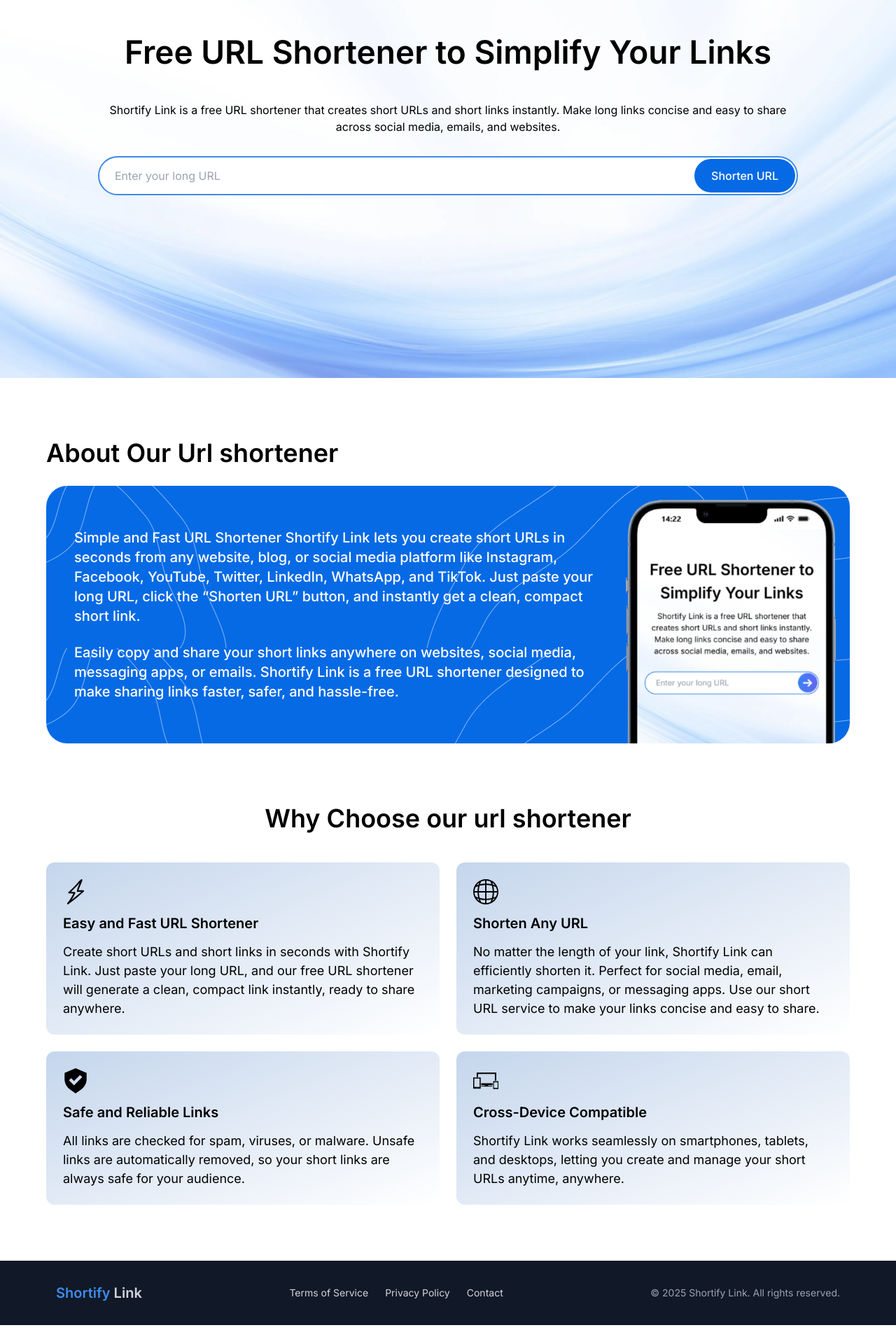
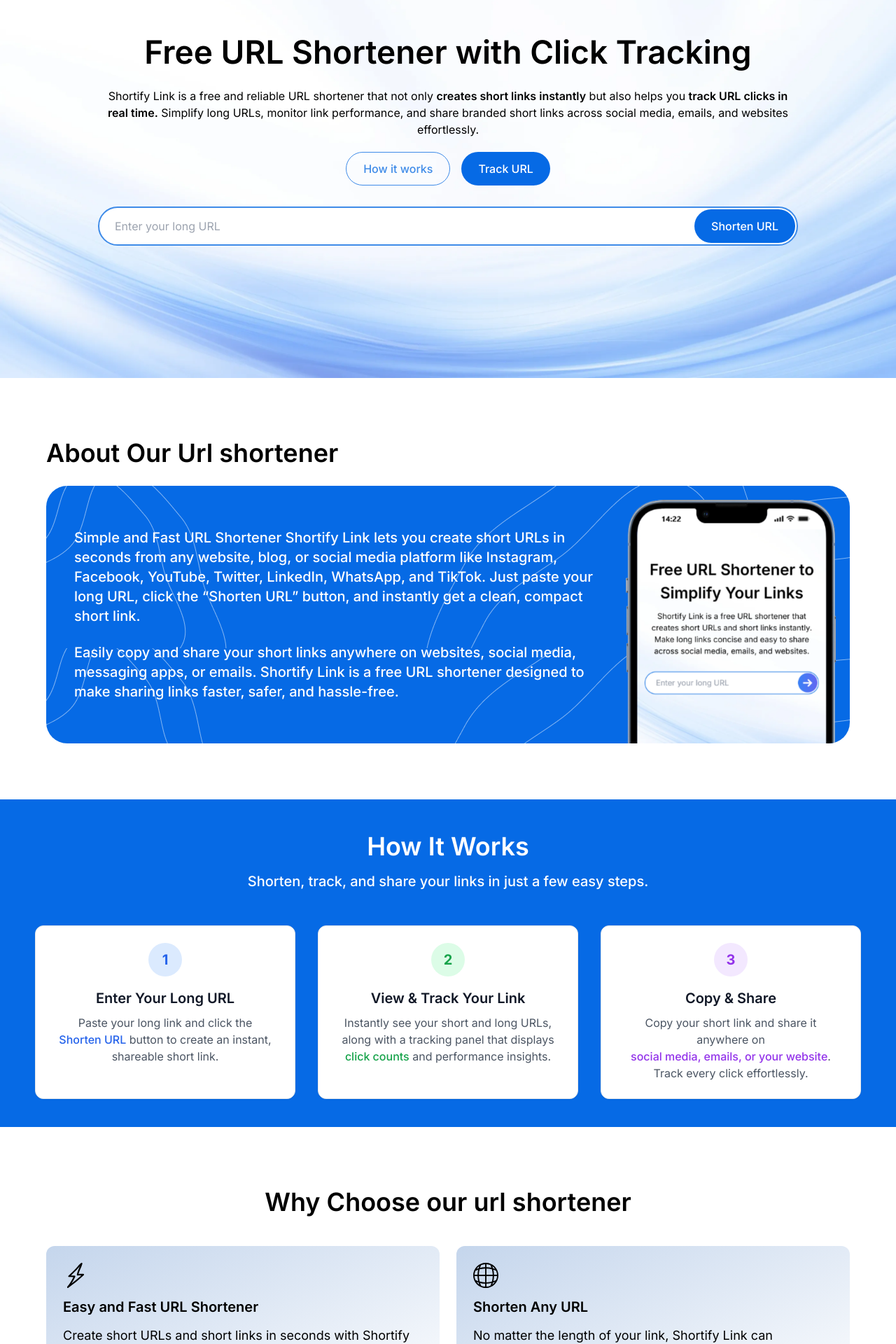
Before and after one commit to PraveenDurairaj1526/Shortify-Link, a Next.js app: page / in a window 1280 px wide. Shown: the part 120-2040 px from the top of the page at 70% size. Before the commit the page ends 2013 px from the top, so only its background shows below. Built offline with nearby package versions, Linux system fonts and the light colour scheme.

Commit message:
track url feature compleate

```diff
--- a/SvgIcons/getSvgIcons.js
+++ b/SvgIcons/getSvgIcons.js
@@ -169,7 +169,7 @@ export const SearchIcon = ({ className }) => {
           fill: "none",
           stroke: "currentColor",
           strokeMiterlimit: 10,
-          strokeWidth: 36
+          strokeWidth: 50
         }}
       />
       <line
@@ -182,7 +182,7 @@ export const SearchIcon = ({ className }) => {
           stroke: "currentColor",
           strokeLinecap: "round",
           strokeMiterlimit: 10,
-          strokeWidth: 36
+          strokeWidth: 50
         }}
       />
     </svg>
--- a/app/[id]/page.js
+++ b/app/[id]/page.js
@@ -3,7 +3,7 @@ import { collection, query, where, getDocs, doc, updateDoc, increment } from "fi
 import { redirect } from "next/navigation";
 
 export default async function RedirectPage({ params }) {
-    const q = query(collection(db, "manage__test_url"), where("id", "==", params.id));
+    const q = query(collection(db, "manage_url"), where("id", "==", params.id));
     const snapshot = await getDocs(q);
 
     if (!snapshot.empty) {
--- a/app/globals.css
+++ b/app/globals.css
@@ -27,4 +27,7 @@ html {
   .text-balance {
     text-wrap: balance;
   }
+  .word-break{
+    word-break: break-word;
+  }
 }
--- a/app/layout.js
+++ b/app/layout.js
@@ -11,7 +11,7 @@ export default function RootLayout({ children }) {
   return (
     <html lang="en">
       <head>
-        <link rel="icon" href="https://www.shortifylink.in/favicon.ico" ></link>
+        <link rel="icon" href="/favicon.ico" />
         <link rel="icon" type="image/png" sizes="512x512" href="/faviconChrom.png" />
         <link rel="icon" type="image/png" sizes="192x192" href="/faviconmobile.png" />
         <link rel="icon" type="image/png" sizes="32x32" href="/faviconxl.png" />
--- a/app/page.js
+++ b/app/page.js
@@ -1,16 +1,17 @@
 
 import About from "@/components/About";
+import HowItWorks from "@/components/HowItWorks";
 import ShortenerForm from "@/components/ShortenerForm";
 import WhyChoose from "@/components/WhyChoose";
 
 export const metadata = {
-  title: "Free URL Shortener | Shortify Link – Create, Shorten & Share Short URL",
-  description: "Shortify Link is a free and fast URL shortener to shorten long links instantly. Generate simple, clean short URL for websites, social media, and marketing use. Share short links easily and boost your online visibility.",
-  keywords: "url shortener, free url shortener, short url, short link, free custom URL shortener for affiliate marketing, best branded link shortener for bloggers, shortcut link free, url shortening site",
+  title: "Shortify Link | Free URL Shortener with Click Tracking & Analytics",
+  description: "Shortify Link is a free URL shortener that lets you shorten links instantly, create branded URLs, and track clicks in real time. Monitor link performance and share easily across social media, websites, and marketing campaigns.",
+  keywords: "url shortener, free url shortener, short url, short link, custom short links, branded url shortener, url click tracking, link tracking tool, url analytics, free custom url shortener for affiliate marketing, best branded link shortener for bloggers, url shortening site",
   authors: [{ name: "Shortify Link" }],
   openGraph: {
-    title: "Shortify Link | Free URL Shortener",
-    description: "Shorten long URLs instantly with Shortify Link",
+    title: "Shortify Link | Free URL Shortener with Click Tracking",
+    description: "Shortify Link is a free URL shortener that lets you shorten links instantly, create branded URLs, and track clicks in real time. Monitor link performance and share easily across social media, websites, and marketing campaigns.",
     url: "https://www.shortifylink.in/",
     siteName: "Shortify Link",
     images: [
@@ -32,6 +33,7 @@ export default function Home() {
     <main>
       <ShortenerForm />
       <About />
+      <HowItWorks/>
       <WhyChoose />
     </main>
   );
--- a/components/Footer.jsx
+++ b/components/Footer.jsx
@@ -1,6 +1,6 @@
 export default function Footer() {
     return (
-        <footer className="w-full bg-gray-900 text-gray-300 py-8">
+        <footer className="w-full bg-gray-900 text-gray-300 py-5">
             <div className="max-w-6xl mx-auto px-4 flex flex-col md:flex-row items-center justify-between space-y-4 md:space-y-0">
                 {/* Brand Logo */}
                 <div className="flex items-center space-x-2">
--- /dev/null
+++ b/components/HowItWorks.jsx
@@ -0,0 +1,59 @@
+import React from 'react'
+
+const HowItWorks = () => {
+    return (
+        <section className=" px-4 mt-10 sm:mt-20 bg-[#066ae5] py-10" id='howItWorks'>
+            <div className="max-w-[1180px] mx-auto  text-center">
+                <h2 className="text-[28px] sm:text-[36px] font-semibold mb-2 text-white">
+                    How It Works
+                </h2>
+                <p className="text-[20px] mb-12 text-white font-medium">
+                    Shorten, track, and share your links in just a few easy steps.
+                </p>
+                <div className="grid gap-8 md:grid-cols-3">
+                    {/* Step 1 */}
+                    <div className="bg-white border border-gray-200 rounded-xl p-6 shadow-sm hover:shadow-md transition">
+                        <div className="w-12 h-12 mx-auto mb-4 flex items-center justify-center bg-blue-100 text-blue-600 rounded-full text-xl font-bold">
+                            1
+                        </div>
+                        <h3 className="text-[20px] font-semibold text-gray-900 mb-2">
+                            Enter Your Long URL
+                        </h3>
+                        <p className="text-gray-600 text-[16px]">
+                            Paste your long link and click the <span className="font-medium text-blue-600 inline-block">Shorten URL</span> button to create an instant, shareable short link.
+                        </p>
+                    </div>
+
+                    {/* Step 2 */}
+                    <div className="bg-white border border-gray-200 rounded-xl p-6 shadow-sm hover:shadow-md transition">
+                        <div className="w-12 h-12 mx-auto mb-4 flex items-center justify-center bg-green-100 text-green-600 rounded-full text-xl font-bold">
+                            2
+                        </div>
+                        <h3 className="text-[20px] font-semibold text-gray-900 mb-2">
+                            View & Track Your Link
+                        </h3>
+                        <p className="text-gray-600 text-[16px]">
+                            Instantly see your short and long URLs, along with a tracking panel that displays <span className="font-medium text-green-600 inline-block">click counts</span> and performance insights.
+                        </p>
+                    </div>
+
+                    {/* Step 3 */}
+                    <div className="bg-white border border-gray-200 rounded-xl p-6 shadow-sm hover:shadow-md transition">
+                        <div className="w-12 h-12 mx-auto mb-4 flex items-center justify-center bg-purple-100 text-purple-600 rounded-full text-xl font-bold">
+                            3
+                        </div>
+                        <h3 className="text-[20px] font-semibold text-gray-900 mb-2">
+                            Copy & Share
+                        </h3>
+                        <p className="text-gray-600 text-[16px]">
+                            Copy your short link and share it anywhere  on <span className="font-medium text-purple-600 inline-block">social media, emails, or your website</span>. Track every click effortlessly.
+                        </p>
+                    </div>
+                </div>
+            </div>
+        </section>
+
+    )
+}
+
+export default HowItWorks
--- a/components/ShortenerForm.jsx
+++ b/components/ShortenerForm.jsx
@@ -5,6 +5,7 @@ import { db } from '@/lib/firebase.config';
 import { collection, addDoc, serverTimestamp } from "firebase/firestore";
 import { v4 as uuid4 } from "uuid";
 import { ArrowIcon, Loader } from '@/SvgIcons/getSvgIcons';
+import Link from 'next/link';
 
 const ShortenerForm = () => {
     const [url, setUrl] = useState("");
@@ -15,21 +16,18 @@ const ShortenerForm = () => {
 
     const handleSubmit = async (e) => {
         e.preventDefault();
-        console.log(url, 'step1')
 
         if (!url) {
             setInputError('Invalid URL. Please enter a proper URL starting with http:// or https://.')
             return
-            console.log('step2')
         };
 
         const trimUrl = url.trim();
 
         if (trimUrl && trimUrl.startsWith('https') || trimUrl.startsWith('http')) {
-            console.log(url, 'step3')
             setLoading(true)
             const id = uuid4().slice(0, 5);
-            await addDoc(collection(db, "manage__test_url"), {
+            await addDoc(collection(db, "manage_url"), {
                 id,
                 originalUrl: trimUrl,
                 shortUrl: `${window.location.origin}/${id}`,
@@ -44,7 +42,6 @@ const ShortenerForm = () => {
 
         } else {
             setInputError('Invalid URL. Please enter a proper URL starting with http:// or https://.')
-            console.log('step4')
         }
     }
 
@@ -52,11 +49,14 @@ const ShortenerForm = () => {
     return (
         <div className="bg-[url(/banner-background.webp)] min-h-[600px] bg-cover">
             <div className="p-[60px_15px] sm:p-[100px_15px] grid justify-center items-center">
-                <h1 className="text-[32px] sm:text-[46px] font-semibold text-center mb-3">
-                    Free URL Shortener to Simplify Your Links
+                <h1 className="text-[32px] sm:text-[46px] font-semibold text-center mb-4">
+                    Free URL Shortener with Click Tracking
                 </h1>
-                <div className="w-6 h-6 border-2 border-white border-t-transparent rounded-full animate-spin"></div>
-                <p className='sm:max-w-[80%] text-center mx-auto'>Shortify Link is a free URL shortener that creates short URLs and short links instantly. Make long links concise and easy to share across social media, emails, and websites.</p>
+                <p className='sm:max-w-[80%] text-center mx-auto'>Shortify Link is a free and reliable URL shortener that not only <span className='font-semibold'>creates short links instantly</span> but also helps you <span className='font-semibold'>track URL clicks in real time.</span> Simplify long URLs, monitor link performance, and share branded short links across social media, emails, and websites effortlessly.</p>
+                 <div className='flex gap-4 items-center mt-5 justify-center'>
+                    <Link href={'#howItWorks'}  className="gap-2 flex items-center justify-center shrink-0 text-[#3e8be8] font-medium p-[11px_24px] rounded-full border border-[#3e8be8]">How it works</Link>
+                    <Link href={'/track/search'}  className="bg-[#066AE5] gap-2 flex items-center justify-center shrink-0 text-white font-medium p-[12px_24px] rounded-full transition-all duration-300">Track URL</Link>
+                </div>
                 <div className="flex justify-between gap-2 bg-white rounded-[30px] p-[2px] mt-[30px] sm:max-w-[80%] mx-auto w-full border-2 border-[#3e8be8]">
                     <input
                         type="url"
--- a/helpers/getStaticData.js
+++ b/helpers/getStaticData.js
@@ -3,6 +3,10 @@ import React from 'react'
 export const getSiteData = {
     navData: [
         {
+            text: 'Track URL',
+            link: '/track/search'
+        },
+         {
             text: 'About',
             link: '/#about'
         },
```
Also changed, not shown: app/track/[id]/page.js (+55 -10 lines), components/TrackUrl.jsx (+5 -5 lines).
